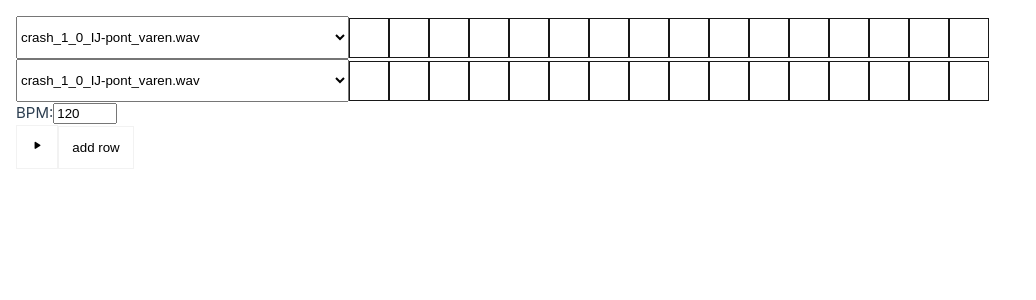
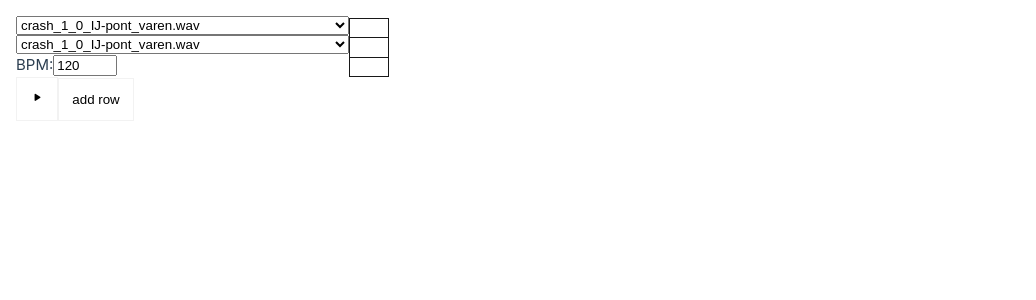
Before and after one commit to responsibleIT/HitLoopLeGuessWho, a Vue app: page / in a window 1280 px wide. Shown: the top 300 px of the page, without its empty margins (0-1036 px from the left). Built offline with nearby package versions, Linux system fonts and the light colour scheme.

Commit message:
first commit on styling

```diff
--- a/src/components/HitloopSequencer.vue
+++ b/src/components/HitloopSequencer.vue
@@ -3,7 +3,7 @@ import { ref, reactive, watch } from 'vue'
 import * as Tone from 'tone'
 // Pack with sample names
 import samplePackB from '@/assets/samplePackB.json'
-import BaseIcon from '@/components/BaseIcon.vue';
+import BaseIcon from '@/components/BaseIcon.vue'
 // Base url for the api
 const BaseURL = 'https://api-hitloop.responsible-it.nl/test_samples?sample_pack=b&file='
 const isPlaying = ref(false)
@@ -34,7 +34,6 @@ const sequenceData = reactive(
     url: BaseURL + sampleList.value[0]
   }))
 )
-
 
 const createSampleObject = (sequenceData) => {
   const newObject = reactive({})
@@ -127,8 +126,8 @@ const togglePlay = () => {
   </div>
   <!-- <button @click="togglePlay">{{ isPlaying ? 'Pause' : 'Play' }}</button> -->
 
-<button @click="togglePlay" v-if="!isPlaying"><BaseIcon name="play_arrow"/></button>
-<button @click="togglePlay" v-else><BaseIcon name="pause"/></button>
+  <button @click="togglePlay" v-if="!isPlaying"><BaseIcon name="play_arrow" /></button>
+  <button @click="togglePlay" v-else><BaseIcon name="pause" /></button>
   <!-- <button @click="togglePlay">{{ isPlaying ? 'Pause' : 'Play' }}</button> -->
   <button v-show="availableSamples > activeSamples" @click="addRow(sequenceData)">add row</button>
 </template>
@@ -141,19 +140,23 @@ const togglePlay = () => {
 .step-container {
   display: flex;
   flex-direction: column;
-  margin-top: .1em;
-  margin-bottom: .1em;
+  margin-top: 0.1em;
+  margin-bottom: 0.1em;
+  position: relative;
 }
+// .step:first-child {
+//   height: 10rem;
+// }
 .step {
   width: 3em;
   height: 3em;
   border: 1px solid var(--color-black);
   transition: all 1ms ease-in-out;
+  position: absolute;
 
   &.highlighted {
     border: 4px solid var(--color-orange);
   }
-
 }
 
 #sequencer {
```
Lines whose indentation alone changed are shown as unchanged.
